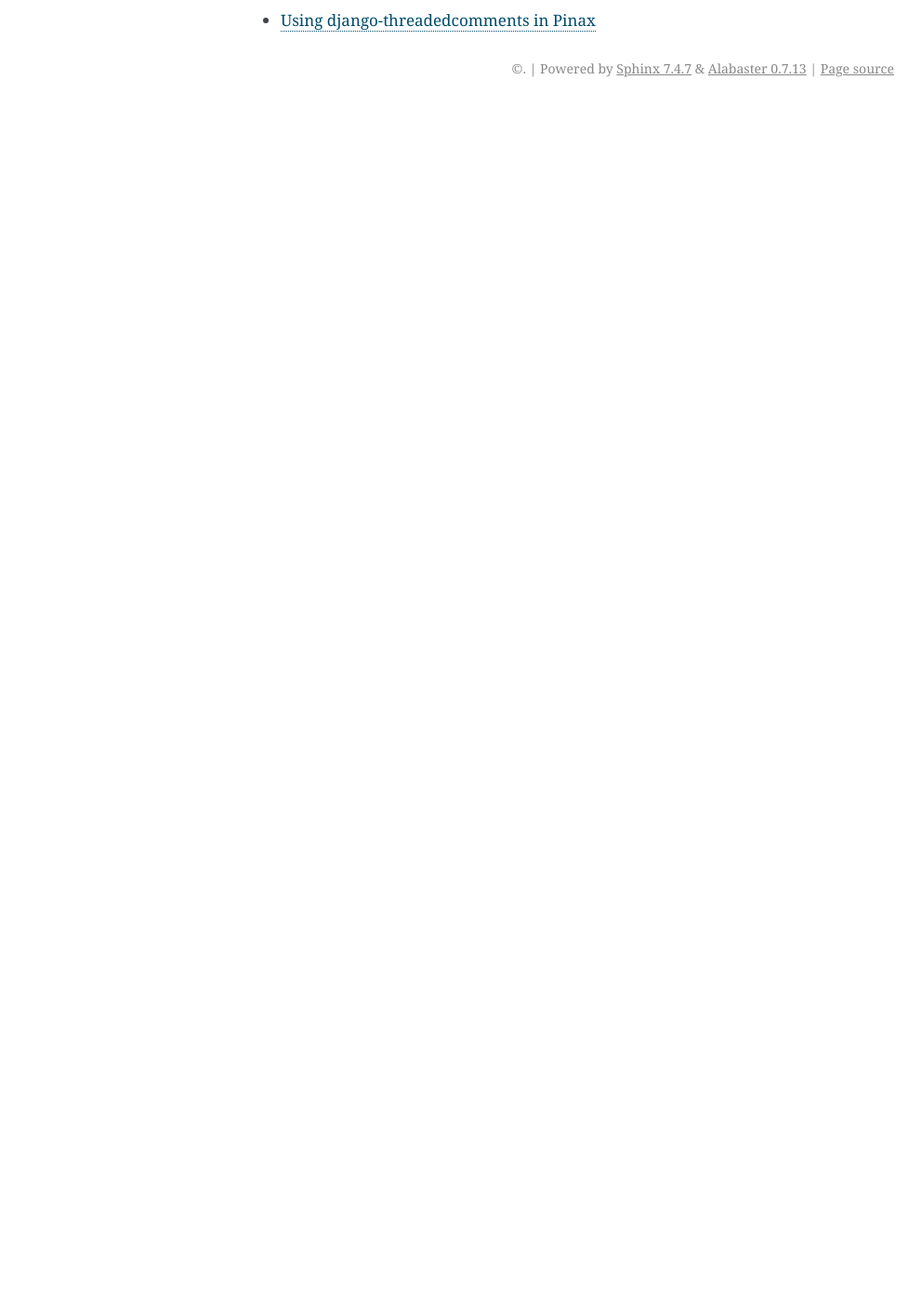
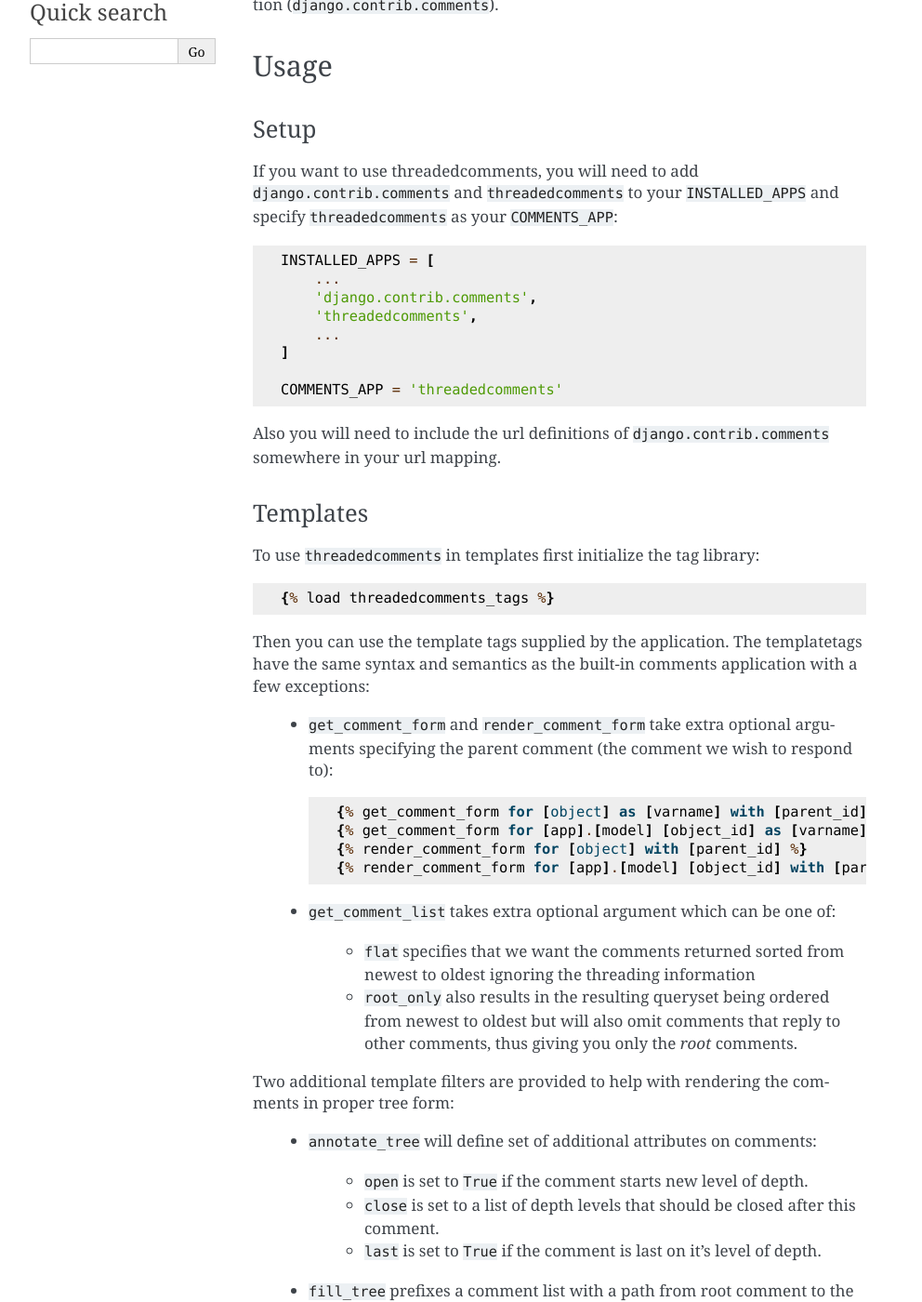
Before and after one commit to honzakral/django-threadedcomments, a Sphinx documentation site: the page built from docs/index.txt, in a window 1280 px wide and 1400 px high, scrolled down 270 px. Shown: the whole window at 93% size, without its empty margins (148-1140 px from the left). Built offline with Sphinx 7.4.7, drawn with Linux system fonts in a browser that asks for light colours; before the commit the page ends 900 px from its top, so only the background shows below that; some of the changed text lies outside the part shown.

Commit message:
Added updated docummentation

```diff
--- a/docs/index.txt
+++ b/docs/index.txt
@@ -8,6 +8,89 @@
 near-trivial to create a system similar to what Reddit or Digg have in their
 comments sections.
 
+Django-threadedcomments is an extension to django's biult-in comments
+application (``django.contrib.comments``).
+
+Usage
+=====
+
+Setup
+-----
+
+If you want to use threadedcomments, you will need to add
+``django.contrib.comments`` and ``threadedcomments`` to your ``INSTALLED_APPS`` and
+specify ``threadedcomments`` as your ``COMMENTS_APP``::
+
+    INSTALLED_APPS = [
+        ...
+        'django.contrib.comments',
+        'threadedcomments',
+        ...
+    ]
+
+    COMMENTS_APP = 'threadedcomments'
+
+Also you will need to include the url definitions of ``django.contrib.comments``
+somewhere in your url mapping.
+
+Templates
+---------
+
+To use ``threadedcomments`` in templates first initialize the tag library::
+
+    {% load threadedcomments_tags %}
+
+Then you can use the template tags supplied by the application. The
+templatetags have the same syntax and semantics as the built-in comments
+application with a few exceptions:
+
+    * ``get_comment_form`` and ``render_comment_form`` take extra optional
+      arguments specifying the parent comment (the comment we wish to respond
+      to)::
+
+        {% get_comment_form for [object] as [varname] with [parent_id] %}
+        {% get_comment_form for [app].[model] [object_id] as [varname] with [parent_id] %}
+        {% render_comment_form for [object] with [parent_id] %}
+        {% render_comment_form for [app].[model] [object_id] with [parent_id] %}
+
+    * ``get_comment_list`` takes extra optional argument which can be one of:
+
+            * ``flat`` specifies that we want the comments returned sorted from
+              newest to oldest ignoring the threading information
+
+            * ``root_only`` also results in the resulting queryset being ordered
+              from newest to oldest but will also omit comments that reply to
+              other comments, thus giving you only the *root* comments.
+
+Two additional template filters are provided to help with rendering the comments in proper tree form:
+
+    * ``annotate_tree`` will define set of additional attributes on comments:
+
+        * ``open`` is set to ``True`` if the comment starts new level of depth.
+
+        * ``close`` is set to a list of depth levels that should be closed after this comment.
+
+        * ``last`` is set to ``True`` if the comment is last on it's level of depth.
+
+
+    * ``fill_tree`` prefixes a comment list with a path from root comment to the
+      first comment in the list. This was designed to help with paginating
+      threaded comments since it basically adds context to the first comment
+      both in terms of user experience (users see what the first comment on
+      page replies to) and HTML designers (the tree doesn't start half way
+      down and ``annotate_tree`` supplies correct information). The comments that
+      were added by this filter has ``added_path`` property set to ``True``.
+
+The common use case for rendering comments as a tree would look something like::
+
+    {% for comment in comment_list|fill_tree|annotate_tree %}
+        ...
+    {% endfor %}
+
+See the tests and included ``sample_tree.html`` template for more detailed
+working example of rendering list of threaded comments as tree with all the
+information needed for pretty CSS formatting.
+
 Contents:
 
 .. toctree::
```
